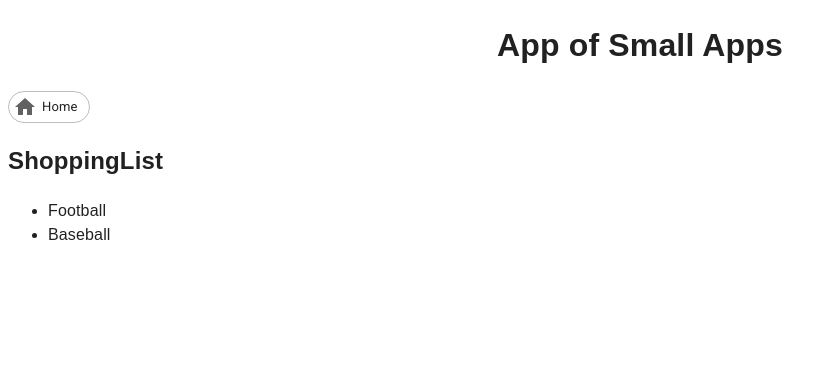
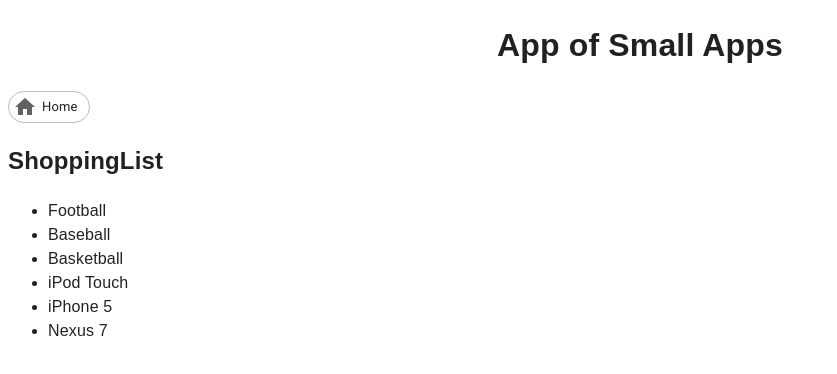
Before and after one commit to AlexCFs/React-activ, a React (Create React App) app: page /shopping-list in a window 1280 px wide. Shown: the top 374 px of the page, without its empty margins (0-837 px from the left). Built offline with nearby package versions, Linux system fonts and the light colour scheme.

Commit message:
maj shopping List

```diff
--- a/src/ShoppingList.js
+++ b/src/ShoppingList.js
@@ -20,6 +20,13 @@
 */
 import React from "react";
 
+function ListItem(props) {
+  return (
+    <div>
+      <li>{props.value.name}</li>
+    </div>
+  );
+}
 const articles = [
   { category: "Food", price: "10,99", name: "Football" },
   { category: "Food", price: "9.99", name: "Baseball" },
@@ -35,8 +42,9 @@ class ShoppingList extends React.Component {
       <div>
         <h2>ShoppingList</h2>
         <ul>
-          <li>{articles[0].name}</li>
-          <li>{articles[1].name}</li>
+          {articles.map((dept) => (
+            <ListItem key={dept.name} value={dept} />
+          ))}
         </ul>
       </div>
     );
```
